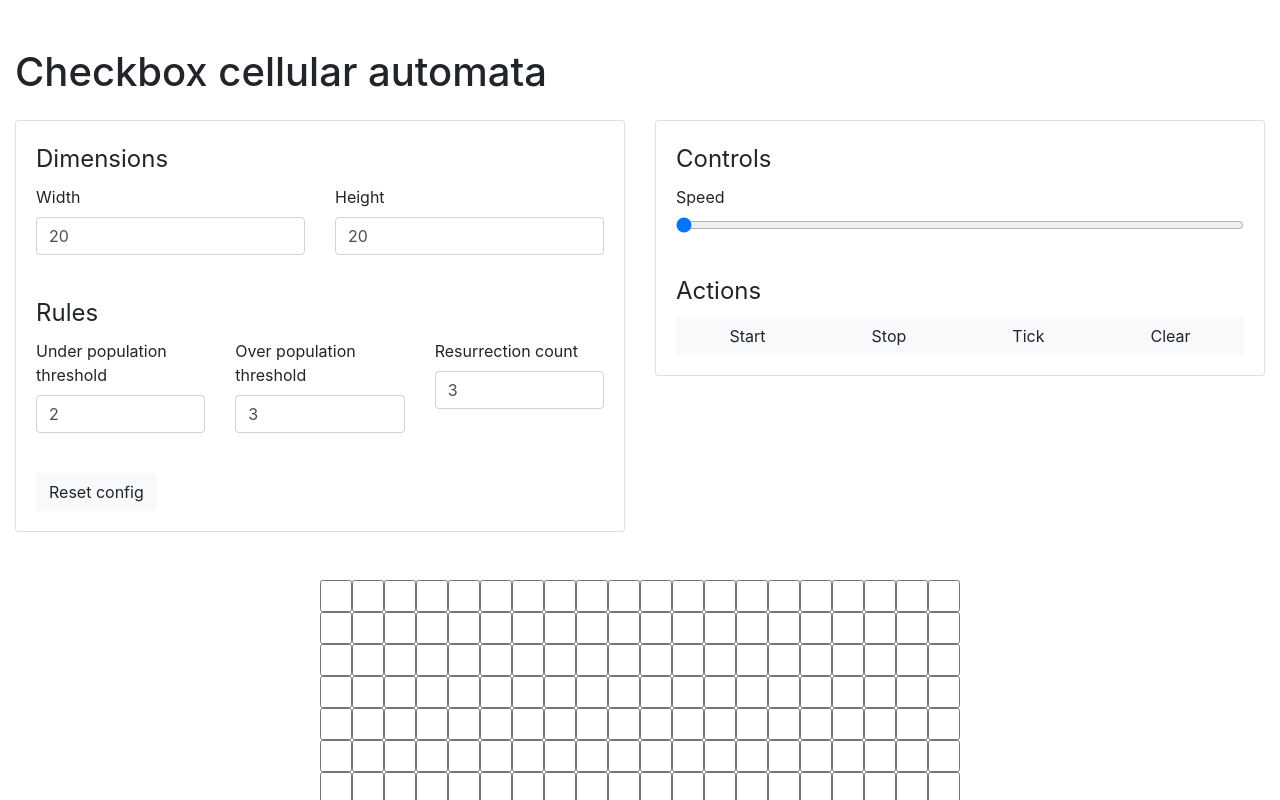
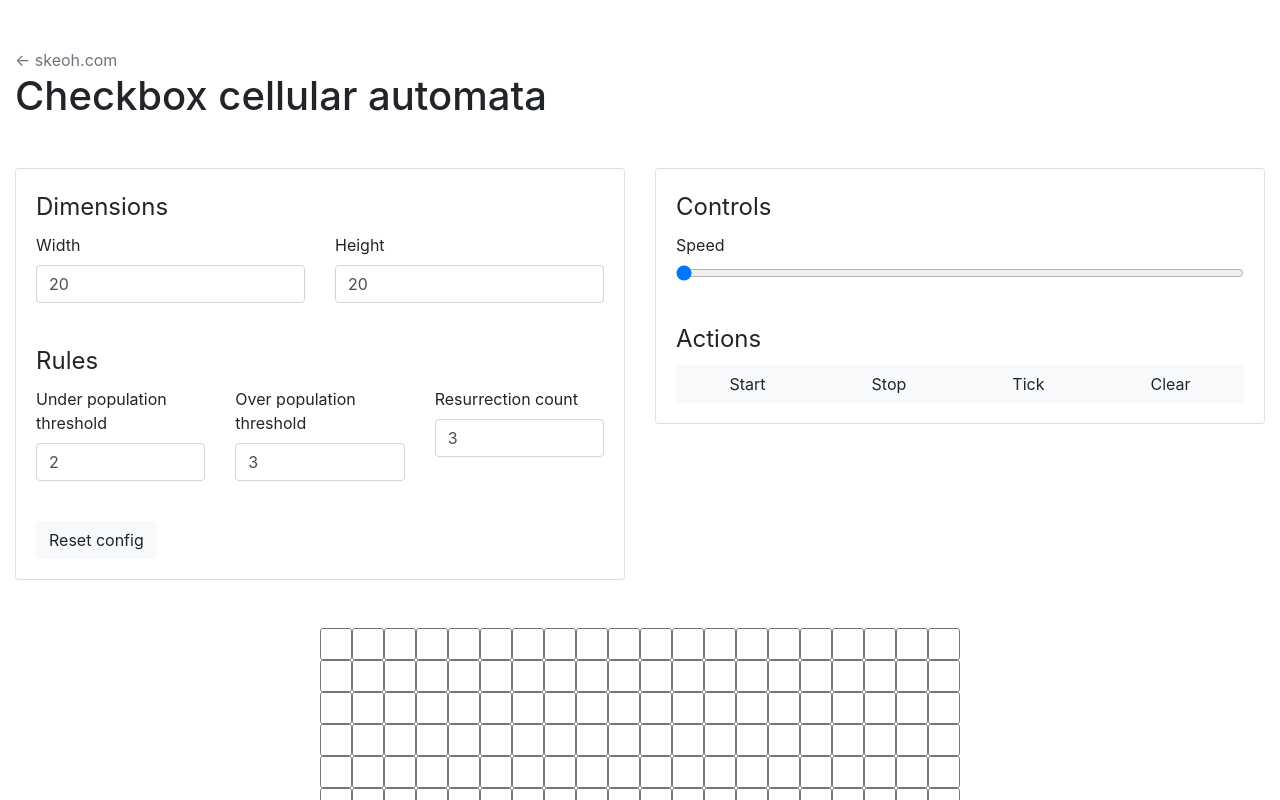
Before and after one commit to j-/checkbox-cellular-automata, a React (Create React App) app: page / in a window 1280 px wide. Shown: the top 800 px of the page. Built offline with nearby package versions, Linux system fonts and the light colour scheme.

Commit message:
Add link to home page

```diff
--- a/src/App.tsx
+++ b/src/App.tsx
@@ -4,8 +4,9 @@
 import Controls from './Controls';
 
 const App: React.FC = () => (
-  <div className="App container-fluid">
-    <h1 className="mt-5 mb-4">Checkbox cellular automata</h1>
+  <div className="App container-fluid my-5">
+    <a href="https://skeoh.com/" className="text-secondary">&larr; skeoh.com</a>
+    <h1 className="mb-5">Checkbox cellular automata</h1>
     <div className="row">
       <div className="col-md">
         <div className="card card-body">
```
